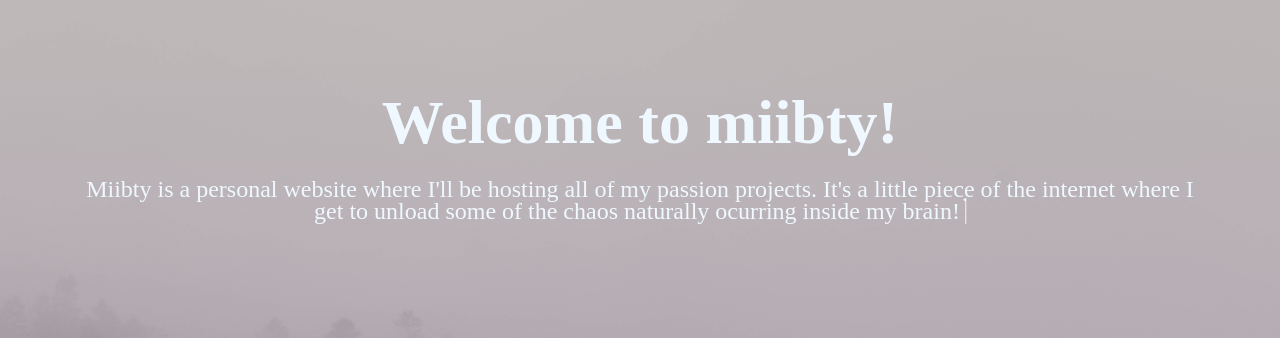
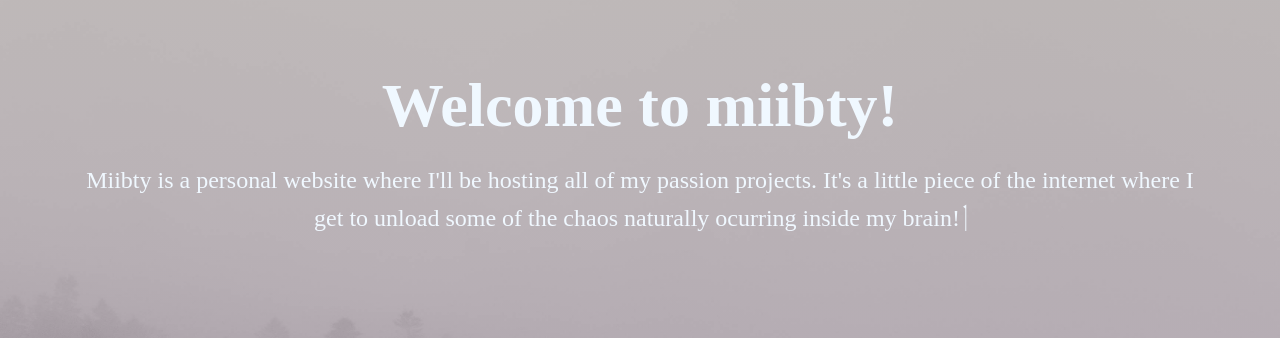
Before and after one commit to regurgitatedAI/regurgitatedAI.github.io, a plain HTML site: page index.html in a window 1280 px wide. Shown: the part 221-559 px from the top of the page. Drawn offline with Linux system fonts and the light colour scheme; some icons are missing.

Commit message:
copilot fixes

```diff
--- a/css/style.css
+++ b/css/style.css
@@ -146,9 +146,9 @@ h1 {
 }
 p {
   color: rgb(53, 53, 53);
-  font-size: 24px;
+  font-size: 18px;
   font-weight: 300;
-  line-height: 22px;
+  line-height: 1.6;
   padding: 10px;
 }
 
--- a/index.html
+++ b/index.html
@@ -14,9 +14,15 @@ https://www.youtube.com/watch?v=oYRda7UtuhA -->
     <meta charset="UTF-8">
     <meta http-equiv="X-UA-Compatible" content="IE=edge">
     <meta name="viewport" content="width=device-width, initial-scale=1.0">
-    <title>miibty</title>
+    <title>miibty — Home</title>
+    <meta name="description" content="Miibty — personal site by Laura (robotics engineer). Projects, machine learning tutorials, and resources.">
+    <meta property="og:title" content="miibty — Home">
+    <meta property="og:description" content="Miibty — personal site by Laura (robotics engineer). Projects, machine learning tutorials, and resources.">
+    <meta property="og:type" content="website">
+    <meta property="og:image" content="/resources/logo.png">
+    <meta name="twitter:card" content="summary_large_image">
     <link rel="stylesheet" href="./css/style.css">
-    <link rel="stylesheet" href="http://cdnjs.cloudflare.com/ajax/libs/font-awesome/4.3.0/css/font-awesome.css">
+    <link rel="stylesheet" href="https://cdnjs.cloudflare.com/ajax/libs/font-awesome/4.3.0/css/font-awesome.css">
     <link rel="icon" href="/resources/fred.svg">
 
 </head>
```
Also changed, not shown: about.html (+8 -2 lines), regurgitatedAI.html (+8 -2 lines).
